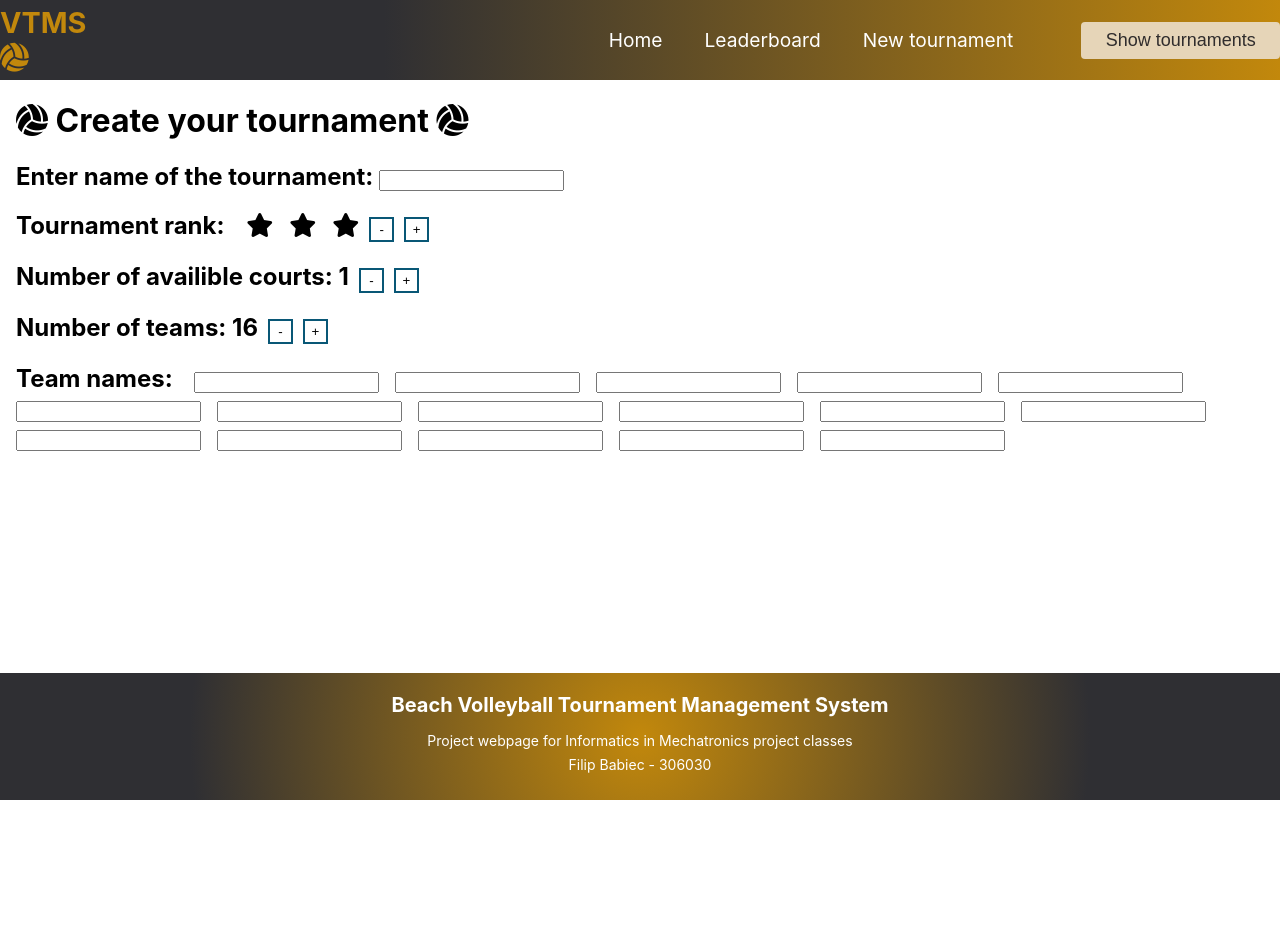
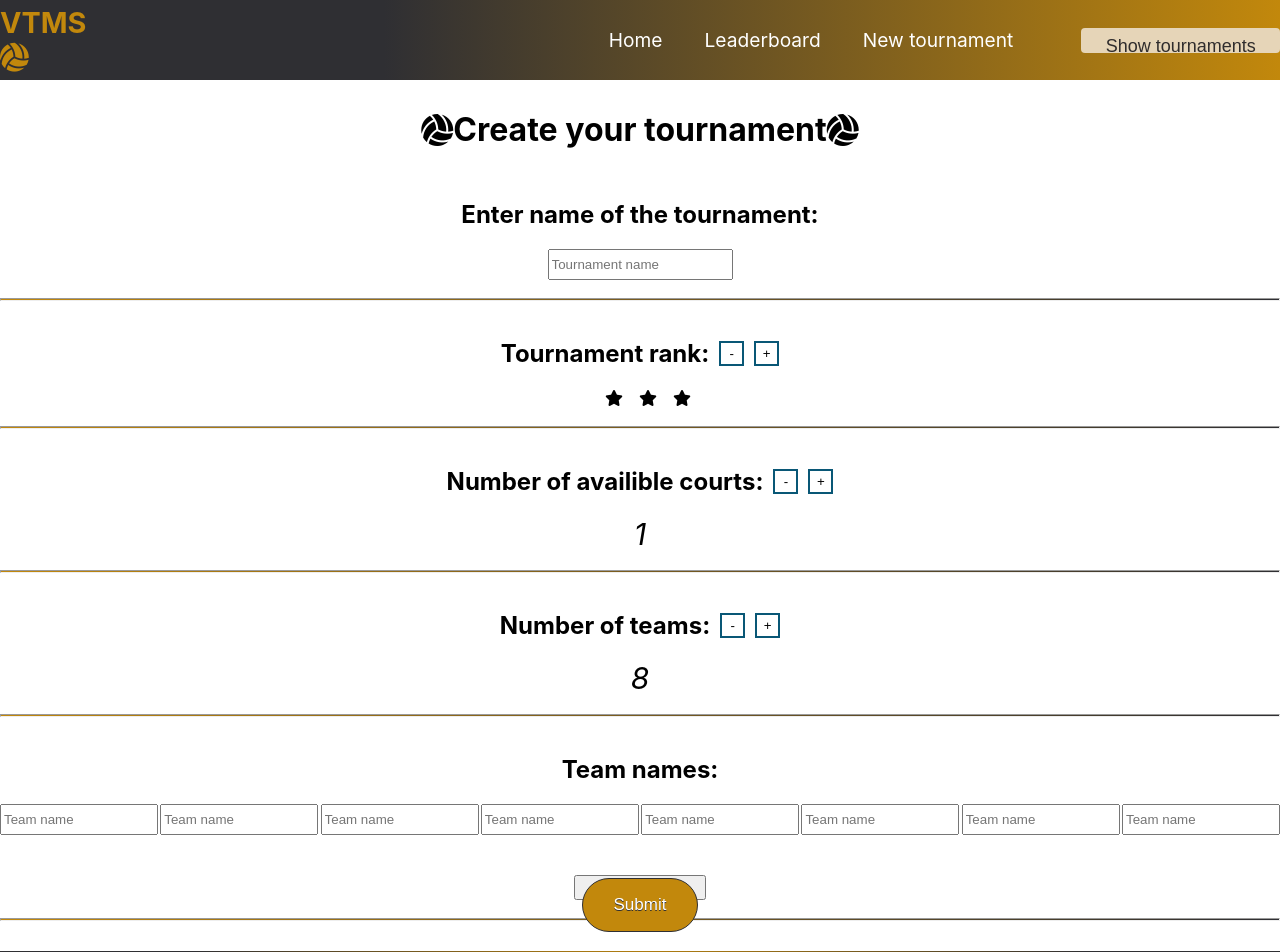
Before and after one commit to FilipBabiec/INM-Proj, a React (Create React App) app in the folder inm-proj/: page /NewTournament in a window 1280 px wide. Shown: the top 952 px of the page. Before the commit the page ends 800 px from the top, so only its background shows below. Built offline with nearby package versions, Linux system fonts and the light colour scheme.

Commit message:
added styling to NewTournament page

```diff
--- a/inm-proj/src/App.css
+++ b/inm-proj/src/App.css
@@ -6,7 +6,11 @@
 
 .container {
   display: 'flex';
-  justify-content: 'center';
+  /* justify-content: 'center';
   align-items: 'center';
   height: '100vh';
+  background-color: red; */
+  margin: auto;
+  align-content: center;
+  max-width: 1376px;
 }
--- a/inm-proj/src/components/TournamentCreator/TournamentCreator.css
+++ b/inm-proj/src/components/TournamentCreator/TournamentCreator.css
@@ -1,8 +1,5 @@
-.tournamentCreator {
-  display: 'flex';
-  justify-content: 'center';
-  align-items: 'center';
-  height: '100vh';
+.tournamentWrapper{
+  margin: 30px 0;
 }
 
 input, button {
@@ -13,3 +10,68 @@ input, button {
   display: flex;
   flex-direction: row;
 }
+
+.tournamentCreatorTitle{
+  display: flex;
+  justify-content: center;
+  align-items: center;
+}
+
+.row {
+  display: flex;
+  flex-direction: row;
+  align-items: center;
+}
+
+.column {
+  display: flex;
+  flex-direction: column;
+  align-items: center;
+  padding: 10px 0;
+}
+
+.inputTeam {
+  width: 150px;
+}
+
+.teamNameInputs {
+  display: flex;
+  justify-content: space-between;
+  width: 100%;
+  margin-bottom: 20px;
+}
+
+.line {
+  background: linear-gradient(to left, rgb(47, 47, 51), rgb(194, 136, 12));
+  height: 1px;
+}
+
+.number {
+  font-size: 30px;
+  font-style: italic;
+}
+
+.submitButton {
+	background-color:#c2880c;
+	-webkit-border-radius:28px;
+	-moz-border-radius:28px;
+	border-radius:28px;
+	border:1px solid #2f2f33;
+	display:inline-block;
+	cursor:pointer;
+	color:#ffffff;
+	font-family:Arial;
+	font-size:17px;
+	padding:16px 31px;
+	text-decoration:none;
+	text-shadow:0px 1px 0px #2f2f33;
+  transition: 250ms;
+}
+.submitButton:hover {
+	background-color:#2f2f33;
+  transition: 250ms;
+}
+.submitButton:active {
+	position:relative;
+	top:1px;
+}
--- a/inm-proj/src/components/TournamentCreator/TournamentCreator.js
+++ b/inm-proj/src/components/TournamentCreator/TournamentCreator.js
@@ -1,75 +1,83 @@
 import React, { Component } from 'react'
 import Counter from '../functional/Counter';
+import './TournamentCreator.css';
 
 class TournamentCreator extends Component {
-  state = { name: undefined, rank: 3, teamNumber: 16, courts: 1 }
+  state = { name: undefined, rank: 3, teamNumber: 8, courts: 1 }
 
   handleIncrementRank = () => {
-    if (this.state.rank < 5) this.setState({ rank: this.state.rank + 1});
+    if (this.state.rank < 5) this.setState({ rank: this.state.rank + 1 });
   };
 
   handleDecrementRank = () => {
-    if (this.state.rank > 1) this.setState({ rank: this.state.rank - 1});
+    if (this.state.rank > 1) this.setState({ rank: this.state.rank - 1 });
   };
 
   handleIncrementCourt = () => {
-    this.setState({ courts: this.state.courts + 1});
+    this.setState({ courts: this.state.courts + 1 });
   };
 
   handleDecrementCourt = () => {
-    if (this.state.courts > 1) this.setState({ courts: this.state.courts - 1});
+    if (this.state.courts > 1) this.setState({ courts: this.state.courts - 1 });
   };
 
   handleIncrementTeams = () => {
-    if (this.state.teamNumber < 16) this.setState({ teamNumber: this.state.teamNumber + 1});
+    if (this.state.teamNumber < 8) this.setState({ teamNumber: this.state.teamNumber + 1 });
   };
 
   handleDecrementTeams = () => {
-    if (this.state.teamNumber > 8) this.setState({ teamNumber: this.state.teamNumber - 1});
+    if (this.state.teamNumber > 1) this.setState({ teamNumber: this.state.teamNumber - 1 });
   };
 
   setName = (val) => {
-    this.setState({ name: val.target.value})
+    this.setState({ name: val.target.value })
   }
 
   render() {
     return (
-      <div className='tournamentCreator'>
-        <h1>
-        <span><i className="fa-solid fa-volleyball"></i>  Create your tournament  <i className="fa-solid fa-volleyball"></i></span>
-        </h1>
-          <h2>
-            <span>Enter name of the tournament:   <input type="text" onChange={this.setName}/></span>
-          </h2>
-          <h2>
-          <span className="counters">Tournament rank: {[...Array(this.state.rank)].map((e, i) => <span key={i}><i className="fa-solid fa-star"></i></span>)}
-            <Counter onIncrement={this.handleIncrementRank} onDecrement={this.handleDecrementRank}/>
-          </span>
-          </h2>
-          <h2>
-          <span className="counters">Number of availible courts: {this.state.courts}
-            <Counter onIncrement={this.handleIncrementCourt} onDecrement={this.handleDecrementCourt}/>
-          </span>
-          </h2>
-          <h2>
-          <span className="counters">Number of teams: {this.state.teamNumber}
-            <Counter onIncrement={this.handleIncrementTeams} onDecrement={this.handleDecrementTeams}/>
-          </span>
-          </h2>
-          <h2>
-          <span className="counters">Team names: {[...Array(this.state.teamNumber)].map((e, i) => <span key={i}><input type="text" onChange={this.getTeamName}/></span>)}
-          </span>
-          </h2>
+      <div className='tournamentWrapper'>
+        <h1 className='tournamentCreatorTitle'><i className="fa-solid fa-volleyball"></i>Create your tournament<i className="fa-solid fa-volleyball"></i></h1>
+        <div className='column'>
+          <h2>Enter name of the tournament:  </h2><input type="text" onChange={this.setName} placeholder='Tournament name'/>
+        </div>
+        <hr className="line" />
+        <div className='column'>
+          <div className='row'>
+            <h2>Tournament rank: </h2>
+            <Counter onIncrement={this.handleIncrementRank} onDecrement={this.handleDecrementRank} />
+          </div>
+          <div>{[...Array(this.state.rank)].map((e, i) => <span key={i}><i className="fa-solid fa-star"></i></span>)}</div>
+        </div>
+        <hr className="line" />
+        <div className='column'>
+          <div className='row'>
+            <h2 className="counters">Number of availible courts: </h2>
+            <Counter onIncrement={this.handleIncrementCourt} onDecrement={this.handleDecrementCourt} />
+          </div>
+          <div className='number'>{this.state.courts}</div>
+        </div>
+        <hr className="line" />
+        <div className='column'>
+          <div className='row'>
+            <h2 className="counters">Number of teams: </h2>
+            <Counter onIncrement={this.handleIncrementTeams} onDecrement={this.handleDecrementTeams} />
+          </div>
+          <div className='number'>{this.state.teamNumber}</div>
+        </div>
+        <hr className="line" />
+        <div className='column'>
+          <div className='row'>
+            <h2 className="counters">Team names: </h2>
+          </div>
+          <div className='teamNameInputs'>{[...Array(this.state.teamNumber)].map((e, i) => <div key={i}><input className='inputTeam' type="text" onChange={this.getTeamName} placeholder='Team name'/></div>)}</div>
+        </div>
+        <div className='column'>
+        <button><a href="#" class="submitButton">Submit</a></button>
+        </div>
+        <hr className="line" />
       </div>
     )
   }
 }
 
 export default TournamentCreator
-
-
-// nazwa
-// ilosc druzyn
-// ilosc boisk
-// druzyny wypisac
-// ranga turnieju (w gwiazdkach podana)
--- a/inm-proj/src/components/footer/styles/footer.js
+++ b/inm-proj/src/components/footer/styles/footer.js
@@ -3,10 +3,6 @@ import styled from 'styled-components'
 export const Container = styled.div`
   padding: 20px 60px;
   background: radial-gradient(circle,rgb(194, 136, 12) 0%, rgb(47, 47, 51) 70%);
-  position: fixed;
-  bottom: 0;
-  left: 0;
-  right: 0;
 `
 
 export const Wrapper = styled.div`
--- a/inm-proj/src/components/navbar/Navbar.css
+++ b/inm-proj/src/components/navbar/Navbar.css
@@ -5,6 +5,8 @@
   justify-content: center;
   align-items: center;
   font-size: 1.2rem;
+  position: sticky;
+  top: 0;
 }
 
 .navbar-logo {
--- a/inm-proj/src/pages/NewTournament.js
+++ b/inm-proj/src/pages/NewTournament.js
@@ -6,9 +6,9 @@ import TournamentCreator from '../components/TournamentCreator/TournamentCreator
 
 function NewTournament() {
   return (
-      <main className='container'>
+      <div className='container'>
         <TournamentCreator />
-      </main>
+      </div>
   );
 }
 
```
